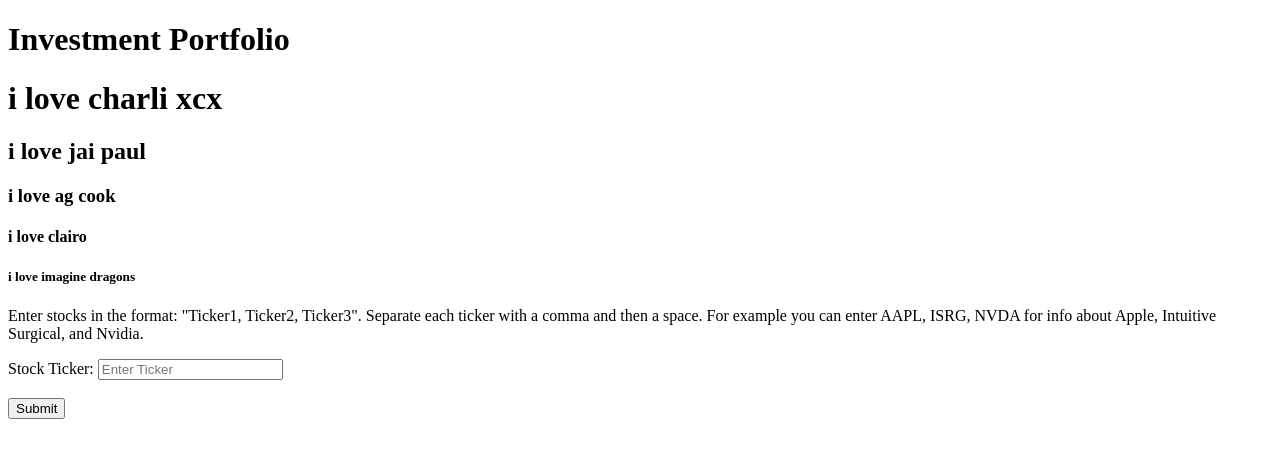
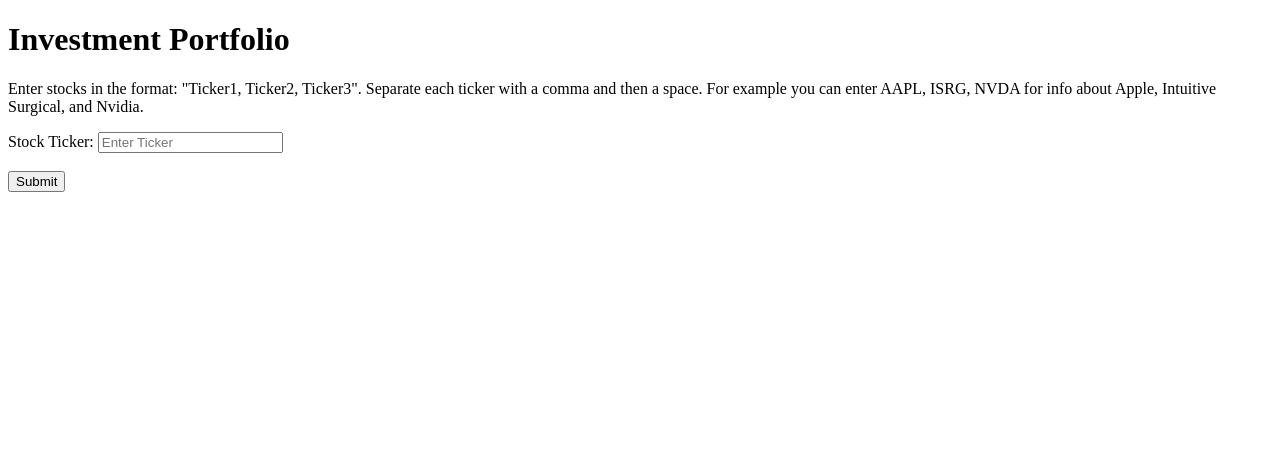
Before and after one commit to hariganesh1/investment-recs, a Flask app: page / in a window 1280 px wide. Shown: the top 458 px of the page. Run offline with Flask 3, Linux system fonts and the light colour scheme; data that the repository does not hold is empty.

Commit message:
polished front end

```diff
--- a/templates/index.html
+++ b/templates/index.html
@@ -26,11 +26,6 @@
   </head>
   <body>
     <h1> Investment Portfolio </h1>
-    <h1>i love charli xcx</h1>
-    <h2>i love jai paul</h2>
-    <h3>i love ag cook</h3>
-    <h4>i love clairo</h4>
-    <h5>i love imagine dragons</h5>
 
     <p>Enter stocks in the format: "Ticker1, Ticker2, Ticker3". Separate each ticker with a comma and then a space. For example you can enter AAPL, ISRG, NVDA for info about Apple, Intuitive Surgical, and Nvidia.</p>
     <form onsubmit = "submitForm(event)">
```
